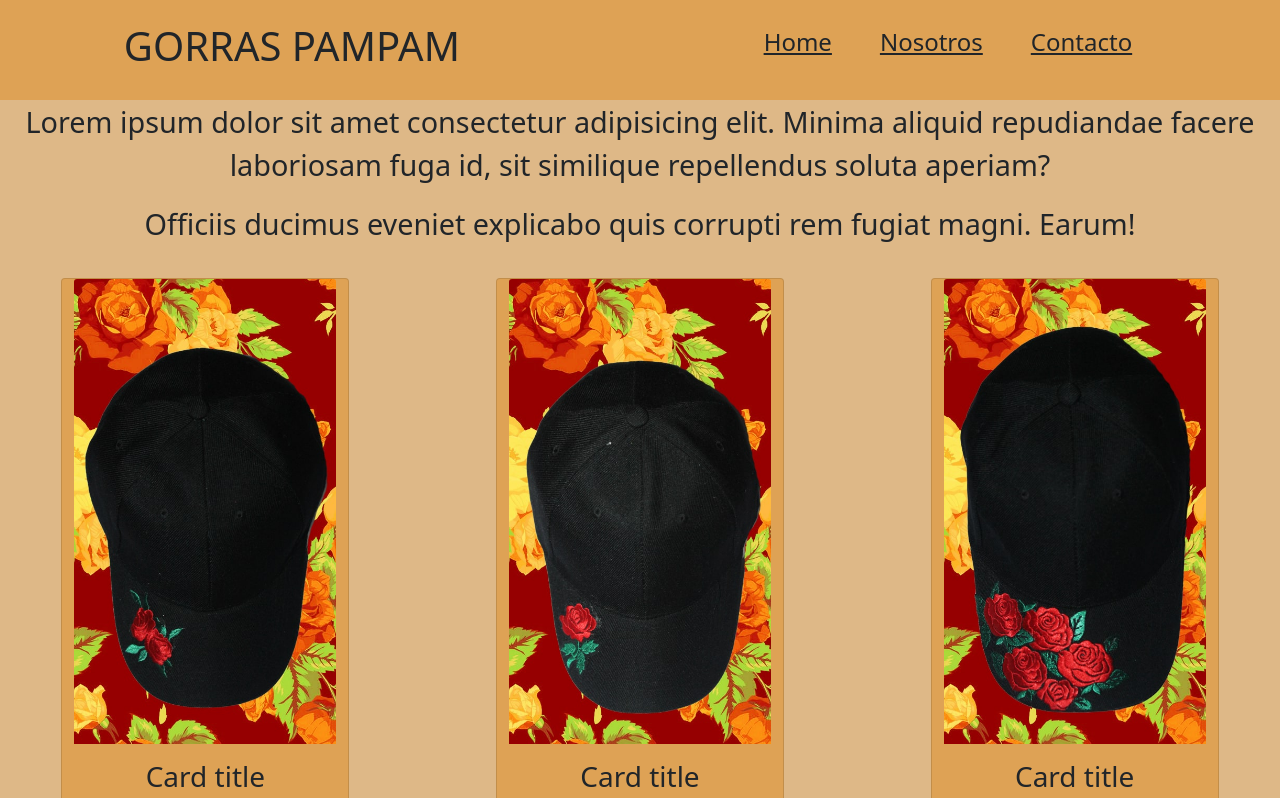
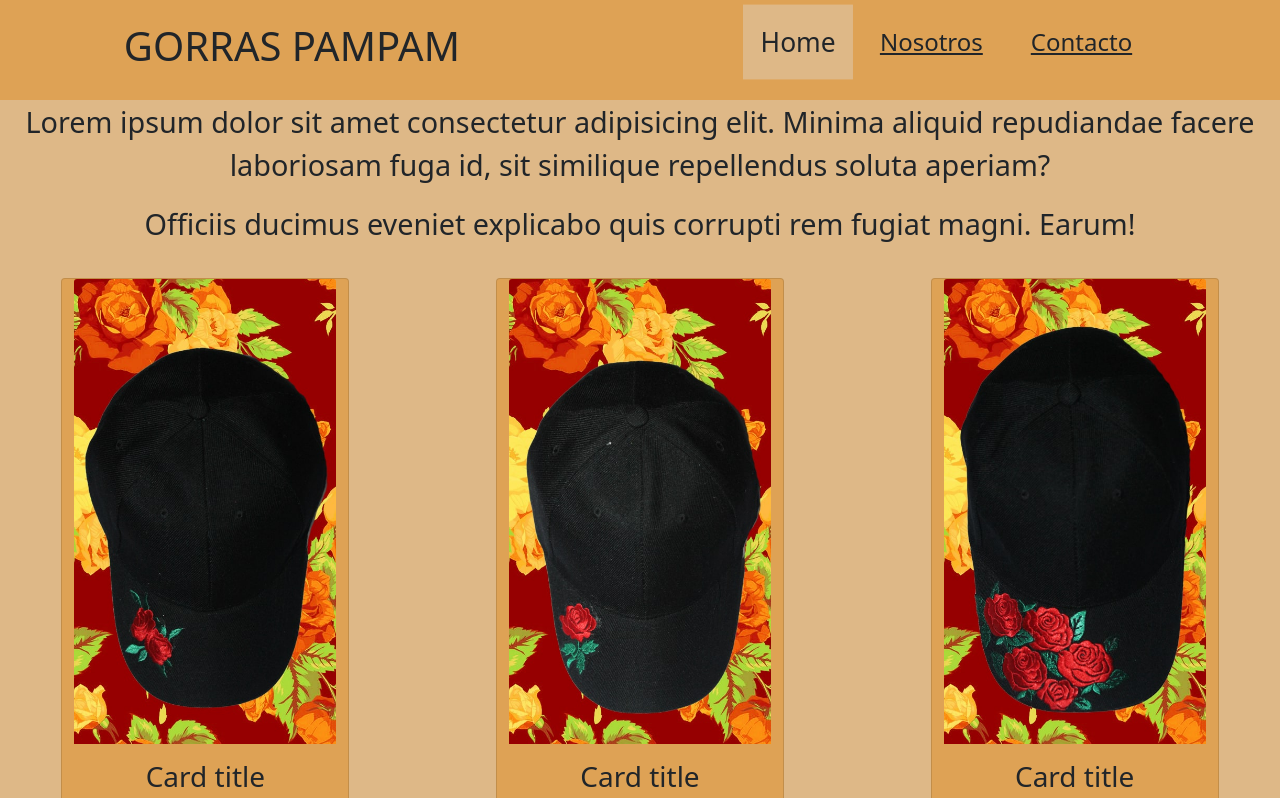
Before and after one commit to KernAgustin/after29205, a plain HTML site: page index.html in a window 1280 px wide. In both pictures the pointer is over the item "Home". Shown: the top 798 px of the page. Drawn offline with nearby package versions, Linux system fonts and the light colour scheme.

Commit message:
animaciones en rama nueva

```diff
--- a/css/main.css
+++ b/css/main.css
@@ -31,6 +31,12 @@ header nav ul li{
     text-decoration: underline;
 }
 
+header nav ul li:hover{
+    transform: scale(1.1);
+    background-color: burlywood;
+    text-decoration: none;
+}
+
 /*estilos p*/
 
 .estilos-p{
```
Also changed, not shown: index.html (+1 -1 lines).
